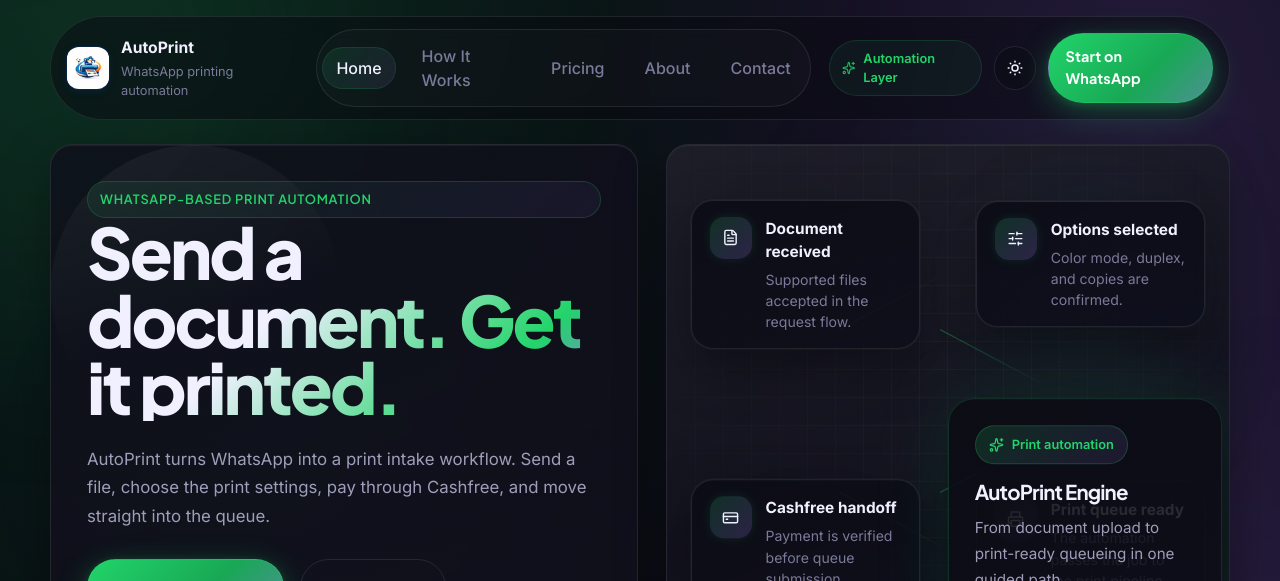
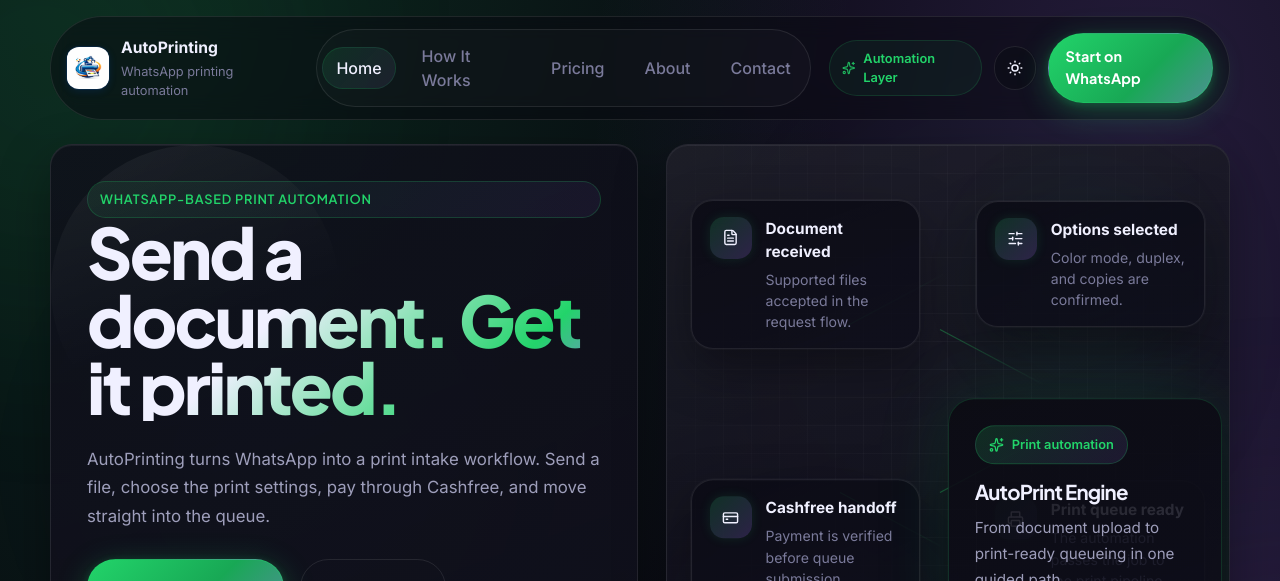
Before and after one commit to autoprintingg-prog/auto-p-website, a React (Vite) app: page / in a window 1280 px wide. Shown: the top 581 px of the page. Built offline with nearby package versions, Linux system fonts and the light colour scheme.

Commit message:
rebrand: rename AutoPrint -> AutoPrinting across all content and page title

```diff
--- a/index.html
+++ b/index.html
@@ -6,13 +6,13 @@
     <meta name="viewport" content="width=device-width, initial-scale=1.0" />
     <meta
       name="description"
-      content="AutoPrint is a WhatsApp-based document printing automation system that guides users from file upload to print-ready payment and queueing."
+      content="AutoPrinting is a WhatsApp-based document printing automation system that guides users from file upload to print-ready payment and queueing."
     />
     <meta name="theme-color" content="#0a0a0a" />
     <link rel="preconnect" href="https://fonts.googleapis.com" />
     <link rel="preconnect" href="https://fonts.gstatic.com" crossorigin />
     <link href="https://fonts.googleapis.com/css2?family=Plus+Jakarta+Sans:ital,wght@0,300;0,400;0,500;0,600;0,700;0,800;1,400&family=Inter:wght@300;400;500;600;700;800&display=swap" rel="stylesheet" />
-    <title>AutoPrint | WhatsApp Printing Automation</title>
+    <title>AutoPrinting | WhatsApp Printing Automation</title>
   </head>
   <body>
     <div id="root"></div>
--- a/src/data/site.ts
+++ b/src/data/site.ts
@@ -116,11 +116,11 @@
 const formatIcons = [FileText, FileType2, Palette, FileImage, ScanSearch]
 const contactIcons = [MessageSquareText, Mail, Clock3]
 const LEGACY_WHATSAPP_URL =
-  'https://api.whatsapp.com/send?text=Hello%20AutoPrint%2C%20I%20want%20to%20start%20a%20print%20request.'
+  'https://api.whatsapp.com/send?text=Hello%20AutoPrinting%2C%20I%20want%20to%20start%20a%20print%20request.'
 export const DEFAULT_WHATSAPP_URL = 'https://wa.me/918263962485?text=Hi'
 
 export const defaultSiteContent: SiteContent = {
-  siteName: 'AutoPrint',
+  siteName: 'AutoPrinting',
   siteTagline: 'WhatsApp printing automation',
   navMetaLabel: 'Automation Layer',
   navCtaLabel: 'Start on WhatsApp',
@@ -128,12 +128,12 @@
   footerDescription:
     'Product website and entry layer for a WhatsApp-based document printing workflow built around faster intake, clearer pricing, and cleaner queue handoff.',
   whatsappUrl: DEFAULT_WHATSAPP_URL,
-  emailComposeUrl: 'mailto:autoprintingg@gmail.com?subject=AutoPrint%20Inquiry',
+  emailComposeUrl: 'mailto:autoprintingg@gmail.com?subject=AutoPrinting%20Inquiry',
   homeHero: {
     eyebrow: 'WhatsApp-Based Print Automation',
     title: 'Send a document. Get it printed.',
     lead:
-      'AutoPrint turns WhatsApp into a print intake workflow. Send a file, choose the print settings, pay through Cashfree, and move straight into the queue.',
+      'AutoPrinting turns WhatsApp into a print intake workflow. Send a file, choose the print settings, pay through Cashfree, and move straight into the queue.',
     primaryCtaLabel: 'Start on WhatsApp',
     secondaryCtaLabel: 'See the flow',
   },
@@ -141,23 +141,23 @@
     eyebrow: 'Workflow Breakdown',
     title: 'From WhatsApp message to printed output',
     lead:
-      'AutoPrint separates the user-facing conversation from the backend automation. This site explains the exact journey so users know what happens before, during, and after payment.',
+      'AutoPrinting separates the user-facing conversation from the backend automation. This site explains the exact journey so users know what happens before, during, and after payment.',
   },
   pricingIntro: {
     eyebrow: 'Pricing',
     title: 'Transparent billing logic for real print deployments',
     lead:
-      'AutoPrint does not publish invented rates. Instead, the website explains the formula clearly so the connected print center can use its real per-page charges without misleading users.',
+      'AutoPrinting does not publish invented rates. Instead, the website explains the formula clearly so the connected print center can use its real per-page charges without misleading users.',
   },
   aboutIntro: {
-    eyebrow: 'About AutoPrint',
+    eyebrow: 'About AutoPrinting',
     title: 'A print workflow product built around faster document intake',
     lead:
-      'AutoPrint is designed as a practical workflow product for document printing. This website explains the experience clearly, shows how the system fits into real usage, and gives users a direct entry point through WhatsApp.',
+      'AutoPrinting is designed as a practical workflow product for document printing. This website explains the experience clearly, shows how the system fits into real usage, and gives users a direct entry point through WhatsApp.',
   },
   contactIntro: {
     eyebrow: 'Contact',
-    title: 'Reach the AutoPrint team through the channels that fit the workflow',
+    title: 'Reach the AutoPrinting team through the channels that fit the workflow',
     lead:
       'WhatsApp is the fastest path into the product. For workflow discussions, walkthroughs, or implementation inquiries, you can also draft an email directly from this page.',
   },
@@ -171,7 +171,7 @@
   workflowPreview: [
     {
       title: 'Send',
-      description: 'Start in WhatsApp by sending a supported file directly to the AutoPrint flow.',
+      description: 'Start in WhatsApp by sending a supported file directly to the AutoPrinting flow.',
     },
     {
       title: 'Choose',
@@ -194,7 +194,7 @@
     },
     {
       title: 'Multiple Formats',
-      description: 'AutoPrint handles PDF, DOCX, PPTX, JPG, and PNG uploads in one flow.',
+      description: 'AutoPrinting handles PDF, DOCX, PPTX, JPG, and PNG uploads in one flow.',
     },
     {
       title: 'Flexible Options',
@@ -237,7 +237,7 @@
     {
       title: 'Upload the file in WhatsApp',
       description:
-        'The user opens the AutoPrint WhatsApp entry point and sends a document or image to begin.',
+        'The user opens the AutoPrinting WhatsApp entry point and sends a document or image to begin.',
     },
     {
       title: 'Validate format and page readiness',
@@ -321,7 +321,7 @@
     {
       question: 'Why are rates entered instead of hardcoded on this website?',
       answer:
-        'AutoPrint is designed to work with the pricing configured by the connected print center. The calculator stays transparent without inventing rates that may not match the actual deployment.',
+        'AutoPrinting is designed to work with the pricing configured by the connected print center. The calculator stays transparent without inventing rates that may not match the actual deployment.',
     },
     {
       question: 'How is the total calculated?',
@@ -354,7 +354,7 @@
   projectGuideSummary: {
     title: 'Product Foundations',
     description:
-      'AutoPrint is presented as a product-first workflow while the underlying system has been shaped through structured engineering review. The public website focuses on clarity, adoption, and trust, while the automation layer handles validation, payment safety, and print queue readiness separately.',
+      'AutoPrinting is presented as a product-first workflow while the underlying system has been shaped through structured engineering review. The public website focuses on clarity, adoption, and trust, while the automation layer handles validation, payment safety, and print queue readiness separately.',
   },
   contactCards: [
     {
```
